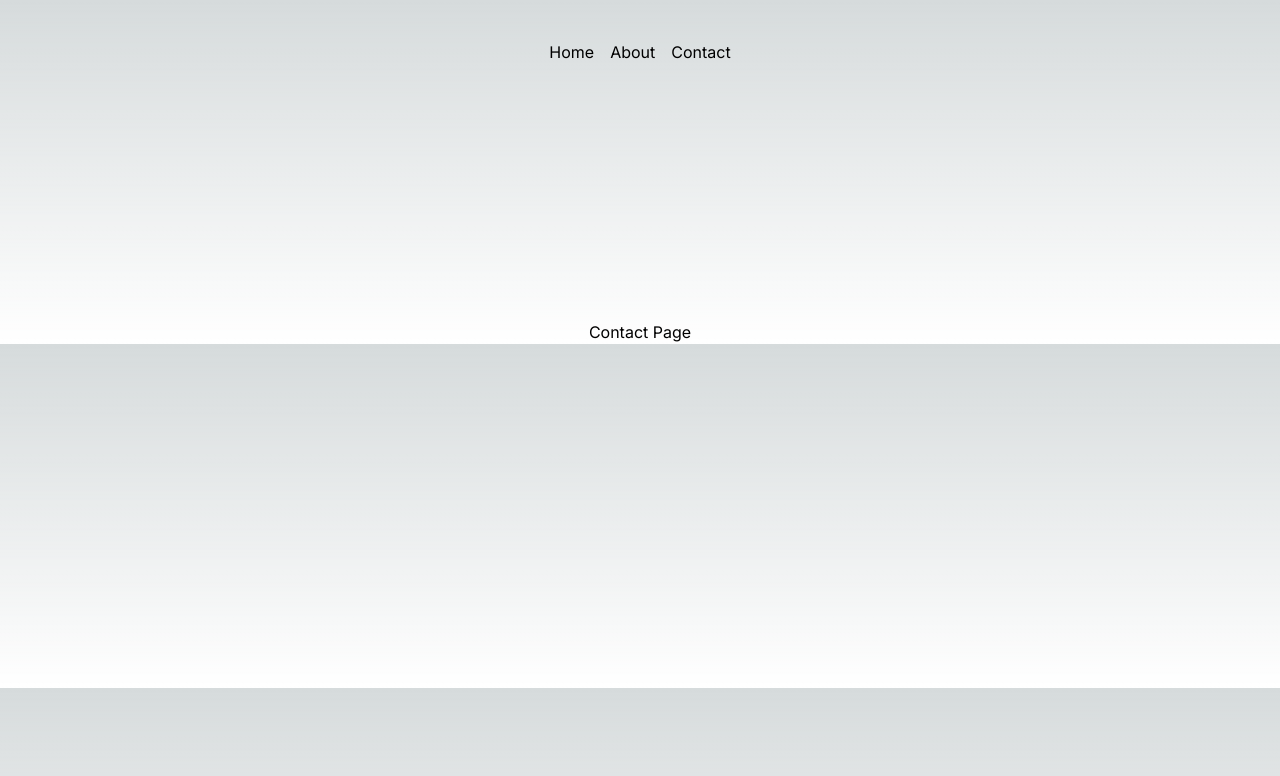
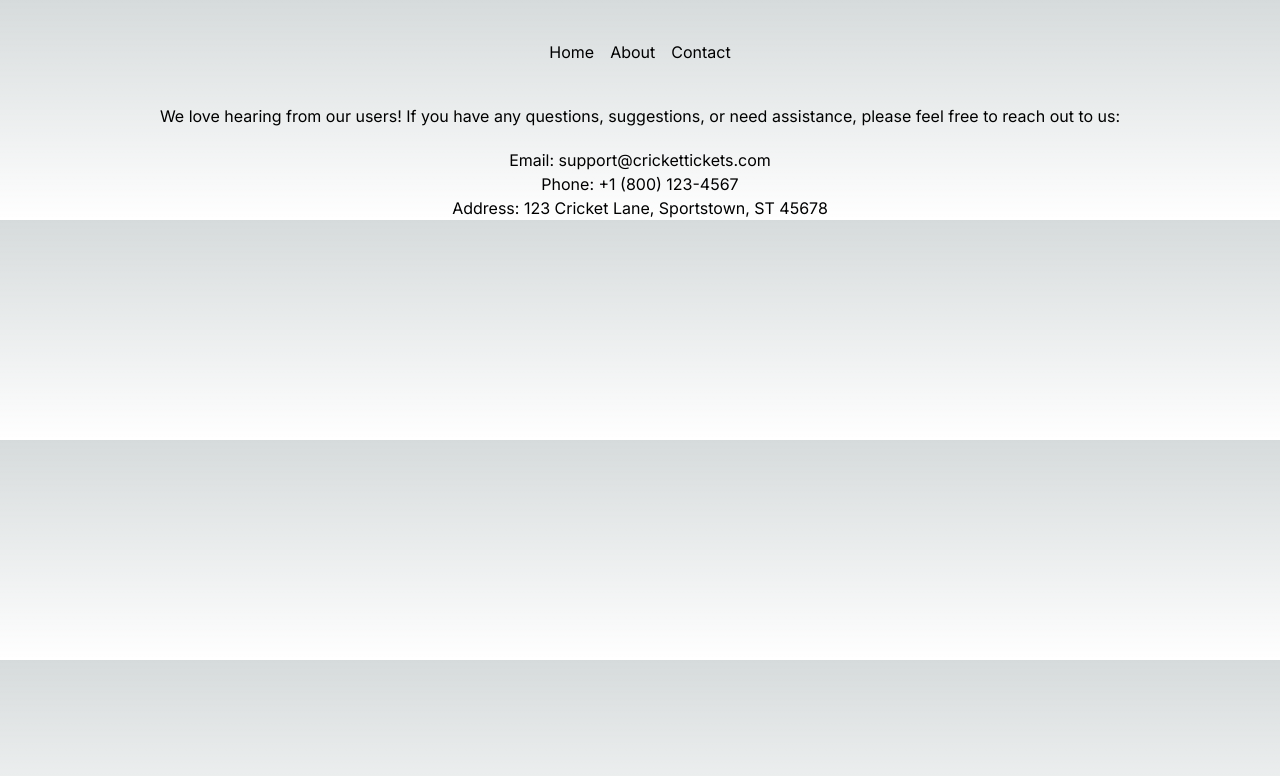
Before and after one commit to Vansh2204/Next-App, a Next.js app: page /contact in a window 1280 px wide. Shown: the top 776 px of the page. Built offline with nearby package versions, Linux system fonts and the light colour scheme.

Commit message:
Styles demo

```diff
--- a/app/about/page.js
+++ b/app/about/page.js
@@ -1,12 +1,32 @@
 import Script from "next/script";
 
-export default function About(){
-    return(
+export default function About() {
+    return (
         <>
-        {/* <Script src="/about.js" >
+            {/* <Script src="/about.js" >
 
         </Script> */}
-        <div style={{display:'flex',justifyContent:'center',marginTop:'20%'}}>About Page</div>
+            <div className="text-justify m-8 grid grid-cols-1 gap-5 sm:grid-cols-2">
+                <div>
+                <h1 className="font-semibold">Welcome to Ticket Hunt !</h1>
+                <p className="text-sm mt-2">At Ticket Hunt, we are passionate about bringing cricket enthusiasts closer to the action. Our platform is designed to provide a seamless and convenient ticket booking experience for all cricket matches, from local games to international tournaments. Whether you're a die-hard fan or a casual spectator, we make it easy for you to secure your seat at the next big match.</p>
+                </div>
+                <div>
+                    <h1 className="font-semibold">Why choose us ?</h1>
+                    <ul className="mt-2">
+                        <li>
+                        Comprehensive Match Listings: Stay updated with the latest schedules and never miss out on the action. Our platform lists all upcoming cricket matches, making it easy for you to find events of interest.
+                        </li>
+                        <li>
+                        Exclusive Offers: Get the best deals on tickets, including early bird discounts and special promotions for our members.
+
+                        </li>
+                        <li>
+                        Real-time Updates: Receive instant notifications about ticket availability, match changes, and other important updates.
+                        </li>
+                    </ul>
+                </div>
+            </div>
 
         </>
     )
--- a/app/contact/page.js
+++ b/app/contact/page.js
@@ -6,7 +6,22 @@ export default function Contact(){
         {/* <Script src="/contact.js">
 
         </Script> */}
-                <div style={{display:'flex',justifyContent:'center',marginTop:'20%'}}>Contact Page</div>
+        <div className="flex justify-center">
+        <div className="text-justify">
+            <p>We love hearing from our users! If you have any questions, suggestions, or need assistance, please feel free to reach out to us:</p>
+            <ul className="mt-5">
+                <li className="flex justify-center">
+                Email: support@crickettickets.com
+                </li>
+                <li className="flex justify-center">
+                Phone: +1 (800) 123-4567
+                </li>
+                <li className="flex justify-center">
+                Address: 123 Cricket Lane, Sportstown, ST 45678
+                </li>
+            </ul>
+        </div>
+        </div>
 
         </>
     )
--- a/app/page.js
+++ b/app/page.js
@@ -8,15 +8,27 @@ export default function Home() {
     <>
       <Head>
         <title>Next App</title>
-        {/* <script src="/message.js"></script> */}
       </Head>
 
       {/* <Script src="/message.js">
     </Script> */}
-      <h1 className="flex justify-center mt-20 text-2xl">Ticket Hunt</h1>
+
+
+    {/* <style>
+      {`
+      .heading{
+      background:white;
+      color:black;
+
+      }
+      `}
+    </style> */}
+
+
+      <h1 className="heading flex justify-center mt-20 text-2xl">Ticket Hunt</h1>
       <p className="flex justify-center text-sm">One place to book tickets for your inner cricket child </p>
 
-      <div className="flex justify-center mt-20 grid grid-rows-2 grid-flow-col gap-4 ">
+      <div className="flex justify-center mt-20 grid grid-rows-4 grid-flow-col lg:grid-rows-1 gap-4 ">
         <div className="container bg-white text-black w-64 h-48 text-center font-mono rounded-md">
           <h1 className="text-2xl mt-16">St.Lucia</h1>
           <p className="text-sm">India vs Australia</p>
```
